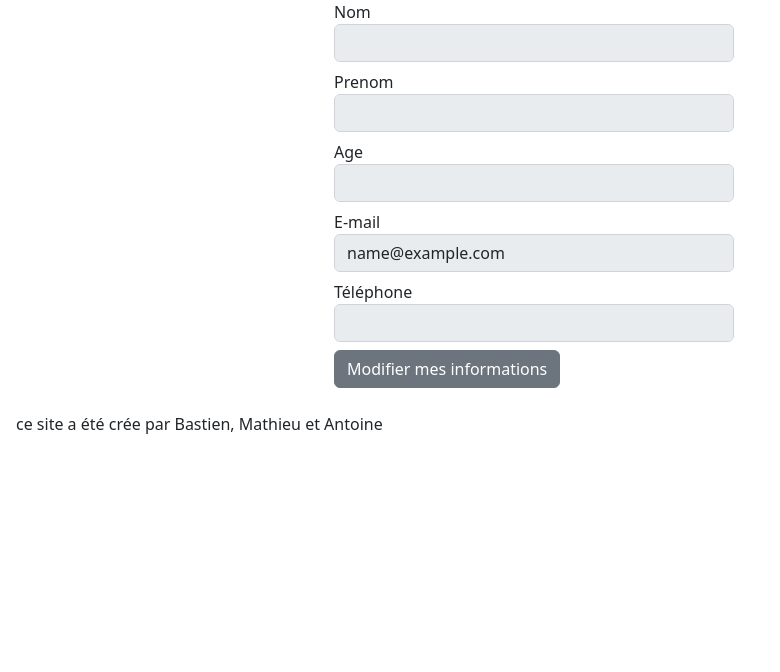
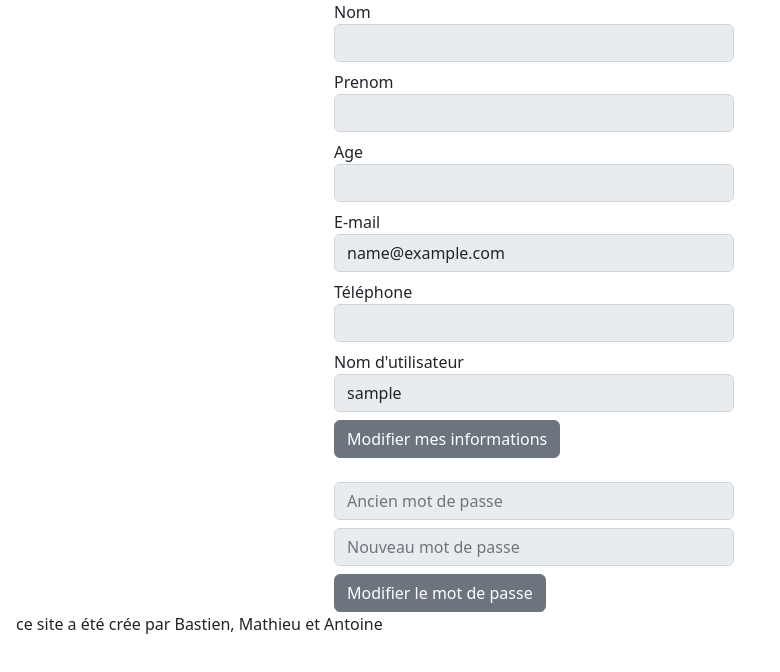
Before and after one commit to bderand/FormationFront, an Angular app in the folder GestionFormation/: page /MonCompte in a window 1280 px wide. Shown: the top 672 px of the page, without its empty margins (0-780 px from the left). Built offline with nearby package versions, Linux system fonts and the light colour scheme; sample sign-in values are in the browser's storage.

Commit message:
Ajout de la modification du mot de passe et username

```diff
--- a/GestionFormation/src/app/Component/mon-compte/mon-compte.component.html
+++ b/GestionFormation/src/app/Component/mon-compte/mon-compte.component.html
@@ -20,12 +20,25 @@
             </div>
             <div class="form-group mb-2">
                 <label for="3">Téléphone</label>
-                <input id="3" type="email" class="form-control" [(ngModel)]="user.tel" name="tel" [disabled]="!modif" [required]="true"/>
+                <input id="3" type="tel" class="form-control" [(ngModel)]="user.tel" name="tel" [disabled]="!modif" [required]="true"/>
+            </div>
+            <div class="form-group mb-2">
+                <label for="4">Nom d'utilisateur</label>
+                <input id="4" class="form-control" [(ngModel)]="user.username" name="username" [disabled]="!modif" [required]="true"/>
             </div>
             <input type="submit" class="btn btn-primary mb-4" [hidden]="hidden1" value="Valider">
         </form>
         <div class="btn btn-secondary mb-4" id="btn" (click)="modifCompte()">Modifier mes informations</div>
-
+        <form #f="ngForm" (ngSubmit)="onSubmit_2nd(f)">
+            <div class="form-group mb-2">
+                <input id="5" class="form-control" type="password" [(ngModel)]="mpts" name="mpts" placeholder="Ancien mot de passe" [disabled]="!modif2" [required]="true">
+            </div>
+            <div class="form-group">
+                <input id="6" class="form-control" type="password" [(ngModel)]="mpts_new" name="mpts_new" placeholder="Nouveau mot de passe" [disabled]="!modif2" [required]="true">
+                <input type="submit" id="modifMpts" class="btn btn-primary mt-2" [hidden]="hidden2" value="Valider">
+            </div>
+            <div class="btn btn-secondary mt-2" id="btn2" (click)="modifMpts()">Modifier le mot de passe</div>
+        </form>
     </div>
 
     <div class="col-sm-6"></div>
--- a/GestionFormation/src/app/Component/mon-compte/mon-compte.component.ts
+++ b/GestionFormation/src/app/Component/mon-compte/mon-compte.component.ts
@@ -15,14 +15,21 @@ export class MonCompteComponent implements OnInit {
 
   user!:Utilisateur;
   modif!:boolean;
+  modif2!:boolean;
   hidden1!:boolean;
+  hidden2!:boolean;
+
+  mpts!:string;
+  mpts_new!:string;
 
 
-  constructor(private personneService:PersonneServiceService, private route:Router){}
+  constructor(private utilisateurService:UtilisateurServiceService, private userService:UtilisateurServiceService ,private route:Router){}
   ngOnInit(): void {
 
     this.hidden1 = true;
+    this.hidden2 = true;
     this.modif = false;
+    this.modif2 = false;
     let session = sessionStorage.getItem("user") ?? "";
     this.user = JSON.parse(session);
 
@@ -33,7 +40,7 @@ export class MonCompteComponent implements OnInit {
 
     if(f.valid)
     {
-      this.personneService.post(this.user).subscribe(response=>
+      this.utilisateurService.addUtilisateur(this.user).subscribe(response=>
         {
           sessionStorage.clear();
           let header = new HeaderComponent(this.route);
@@ -50,6 +57,30 @@ export class MonCompteComponent implements OnInit {
     }
   }
 
+  onSubmit_2nd(f:NgForm){
+
+    let data = new FormData();
+    data.append("mpts_new",this.mpts_new);
+    data.append("mpts", this.mpts);
+    data.append("id_user", `${this.user.id}`);
+    this.userService.isCorrectPassword(data).subscribe(response=>
+      {
+        if(response)
+        {
+          sessionStorage.clear();
+          let header = new HeaderComponent(this.route);
+          header.reload();
+        }
+        else
+        {
+          window.alert("Mots de passe incorrect");
+        }
+
+
+      });
+
+  }
+
   modifCompte(){
 
     var btn = document.getElementById('btn');
@@ -58,4 +89,12 @@ export class MonCompteComponent implements OnInit {
     this.hidden1 = false;
 
   }
+
+  modifMpts(){
+
+    this.hidden2 = false;
+    this.modif2 = true;
+    var btn = document.getElementById('btn2');
+    btn?.parentNode?.removeChild(btn);
+  }
 }
--- a/GestionFormation/src/app/Service/utilisateur-service.service.ts
+++ b/GestionFormation/src/app/Service/utilisateur-service.service.ts
@@ -17,4 +17,14 @@ export class UtilisateurServiceService {
     return this.http.get<Utilisateur>(`http://localhost:8020/api/utilisateurs/username/${username}`);
   }
 
+  isCorrectPassword(data:FormData){
+
+    return this.http.post("http://localhost:8020/api/utilisateurs/matched", data);
+  }
+
+  addUtilisateur(user:Utilisateur){
+
+    return this.http.post("http://localhost:8020/api/utilisateurs",user);
+  }
+
 }
```
